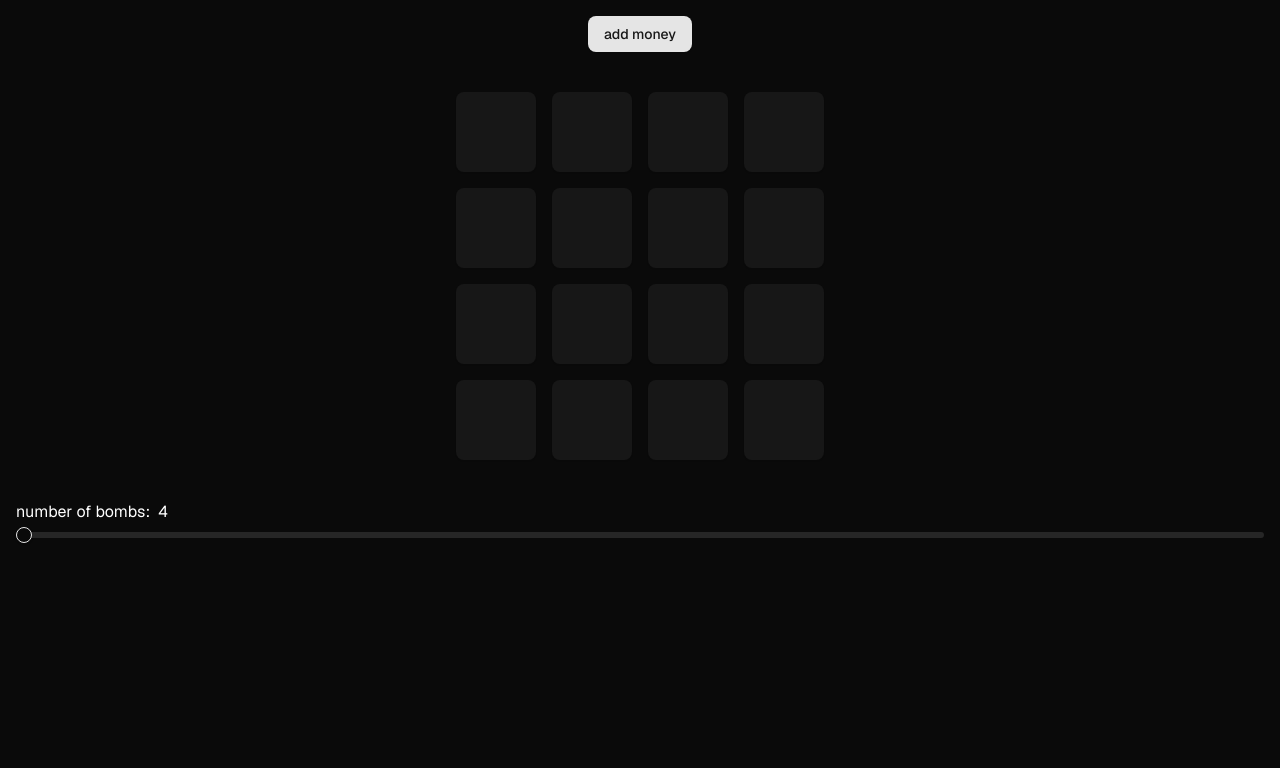
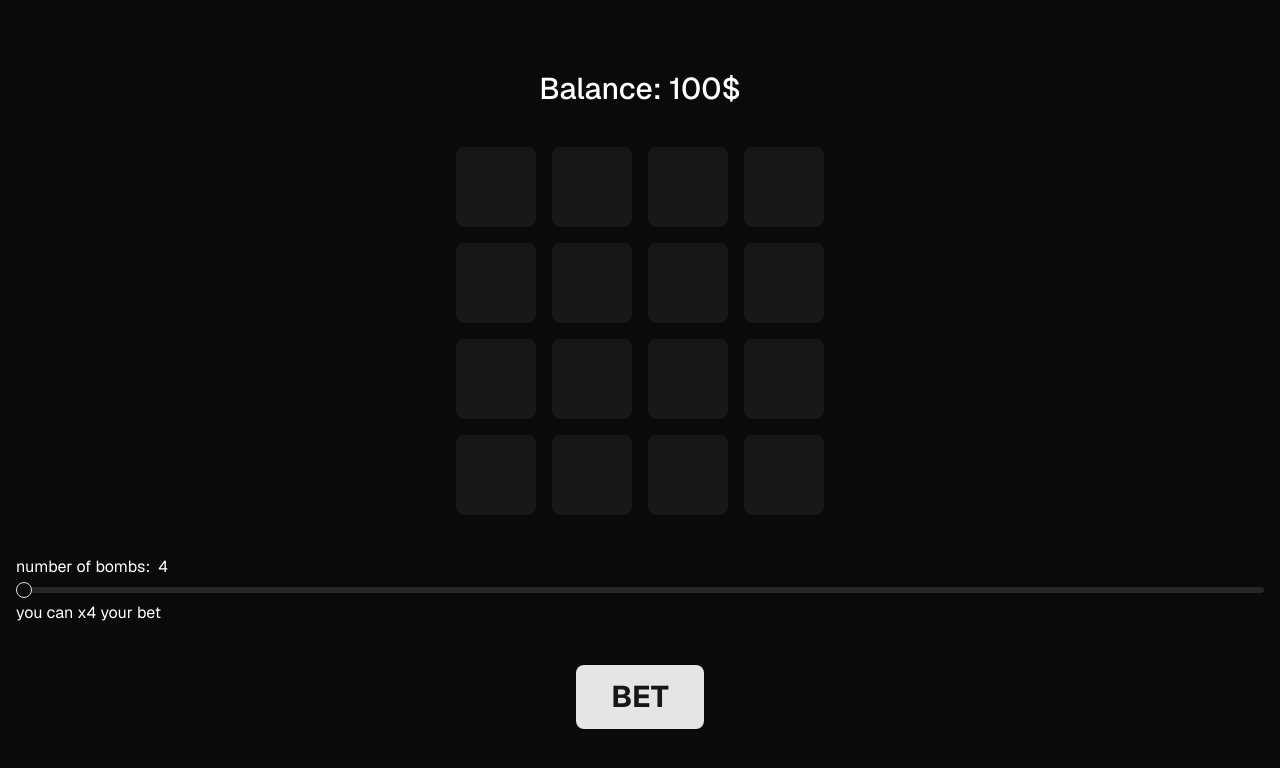
Before and after one commit to webapphorizon/bomboklad, a Next.js app: page / in a window 1280 px wide. Shown: the top 768 px of the page. Built offline with nearby package versions, Linux system fonts and the light colour scheme.

Commit message:
Updated HomePage layout to include a balance display and a betting prompt, enhancing user engagement. Adjusted main container to ensure full-screen height for better visual presentation.

```diff
--- a/src/app/page.tsx
+++ b/src/app/page.tsx
@@ -7,9 +7,11 @@ import { Slider} from "~/components/ui/slider";
 export default function HomePage() {
   return (
     <main
-      className={`flex  flex-col items-center justify-center gap-10 p-4 text-white`}
+      className={`flex min-h-screen flex-col items-center justify-center gap-10 p-4 text-white`}
     >
-      <Button>add money</Button>
+      <div>
+        <h1 className="text-3xl font-medium">Balance: 100$</h1>
+      </div>
       <GameGrid />
       <div className="flex w-full flex-col gap-2">
         <div className="flex">
@@ -17,7 +19,11 @@ export default function HomePage() {
           <span className="pl-2">{4}</span>
         </div>
         <Slider />
+        <div>
+          <p>you can x4 your bet</p>
+        </div>
       </div>
+      <Button className="h-16 w-32 text-3xl font-bold uppercase">bet</Button>
     </main>
   );
 }
```
